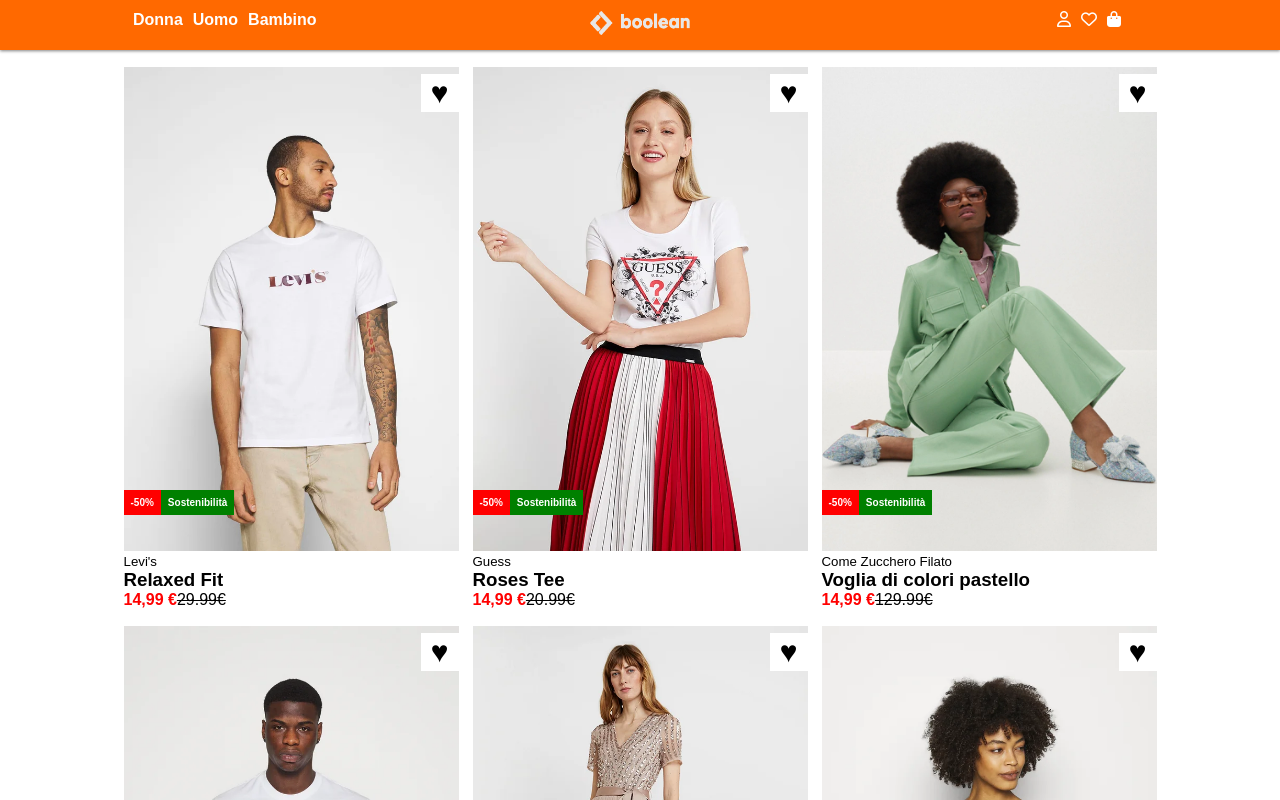
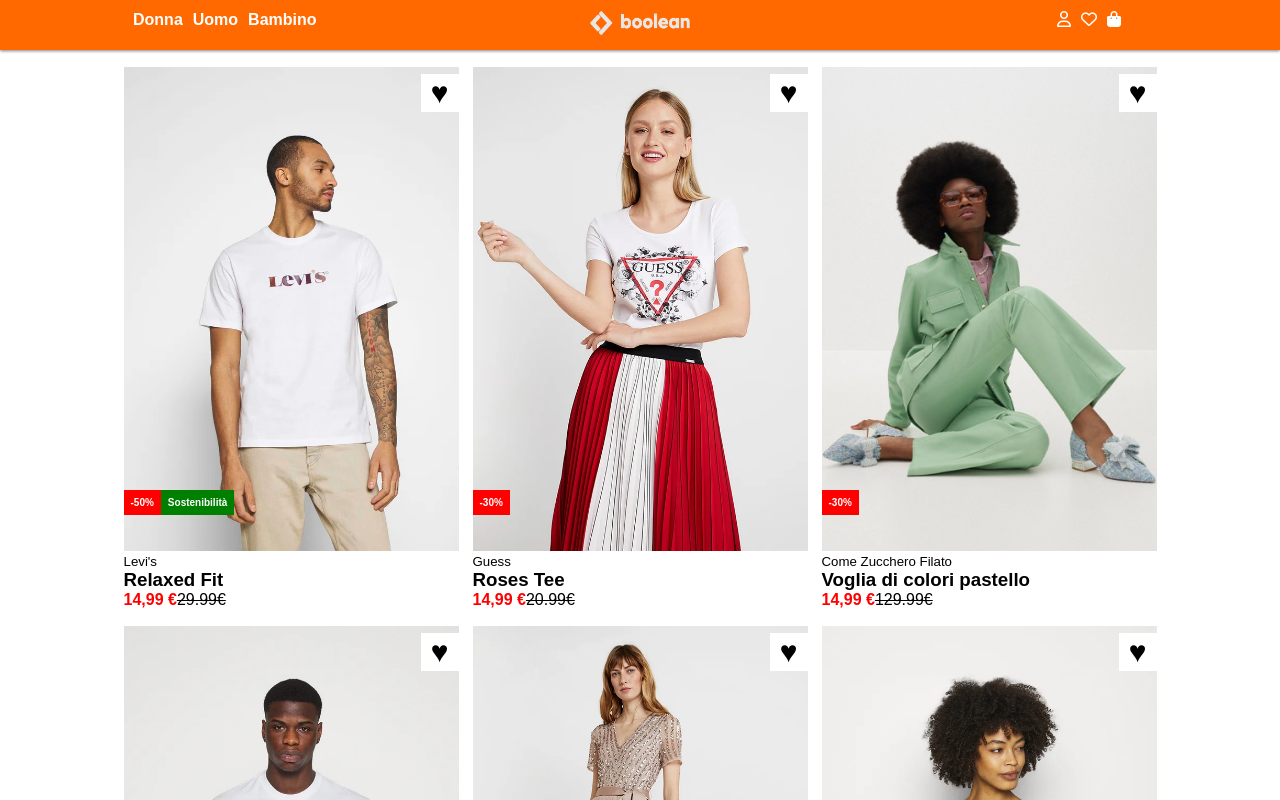
Before and after one commit to enrico-amerio/vite-boolando, a Vue app: page / in a window 1280 px wide. Shown: the top 800 px of the page. Built offline with nearby package versions, Linux system fonts and the light colour scheme.

Commit message:
[add] Badges

```diff
--- a/src/components/Main.vue
+++ b/src/components/Main.vue
@@ -10,11 +10,19 @@
     components:{
       Card
     },
-    // mounted(){
-    //   console.log(products);
-    // }
+    methods: {
+    getDiscountValue(product) {
+      const discountBadge = product.badges.find(badge => badge.type === "discount");
+      return discountBadge ? discountBadge.value : "";
+    },
+    getSustainabilityBadge(product) {
+      const sustainabilityBadge = product.badges.find(badge => badge.type === "tag");
+      return sustainabilityBadge ? sustainabilityBadge.value : "";
+    }
+  },
+};
 
-  }
+
 </script>
 <template>
   <main>
@@ -25,6 +33,8 @@
       :fullPrice="product.price"
       :brand="product.brand"
       :productName="product.name"
+      :discountValue="getDiscountValue(product)"
+      :sustainabilityBadge="getSustainabilityBadge(product)"
       />
 
   </main>
--- a/src/components/partials/Card.vue
+++ b/src/components/partials/Card.vue
@@ -5,7 +5,9 @@
           backImg: String,
           fullPrice: Number,
           brand: String,
-          productName: String
+          productName: String,
+          discountValue: Number,
+          sustainabilityBadge: String
         },
         // mounted(){
         //   console.log(this.frontImg);
@@ -19,8 +21,8 @@
       <img :src="frontImg" alt="1" class="img-a">
       <img :src="backImg" alt="1b" class="img-b">
       <span class="hearts">&hearts;</span>
-      <span class="sale">-50&percnt;</span>
-      <span class="sustain">Sostenibilità</span>
+      <span class="sale" v-if="discountValue">{{discountValue}}</span>
+      <span class="sustain" v-if="sustainabilityBadge">{{sustainabilityBadge}}</span>
     </div>
     <div class="caption">
       <h5>{{brand}}</h5>
```
